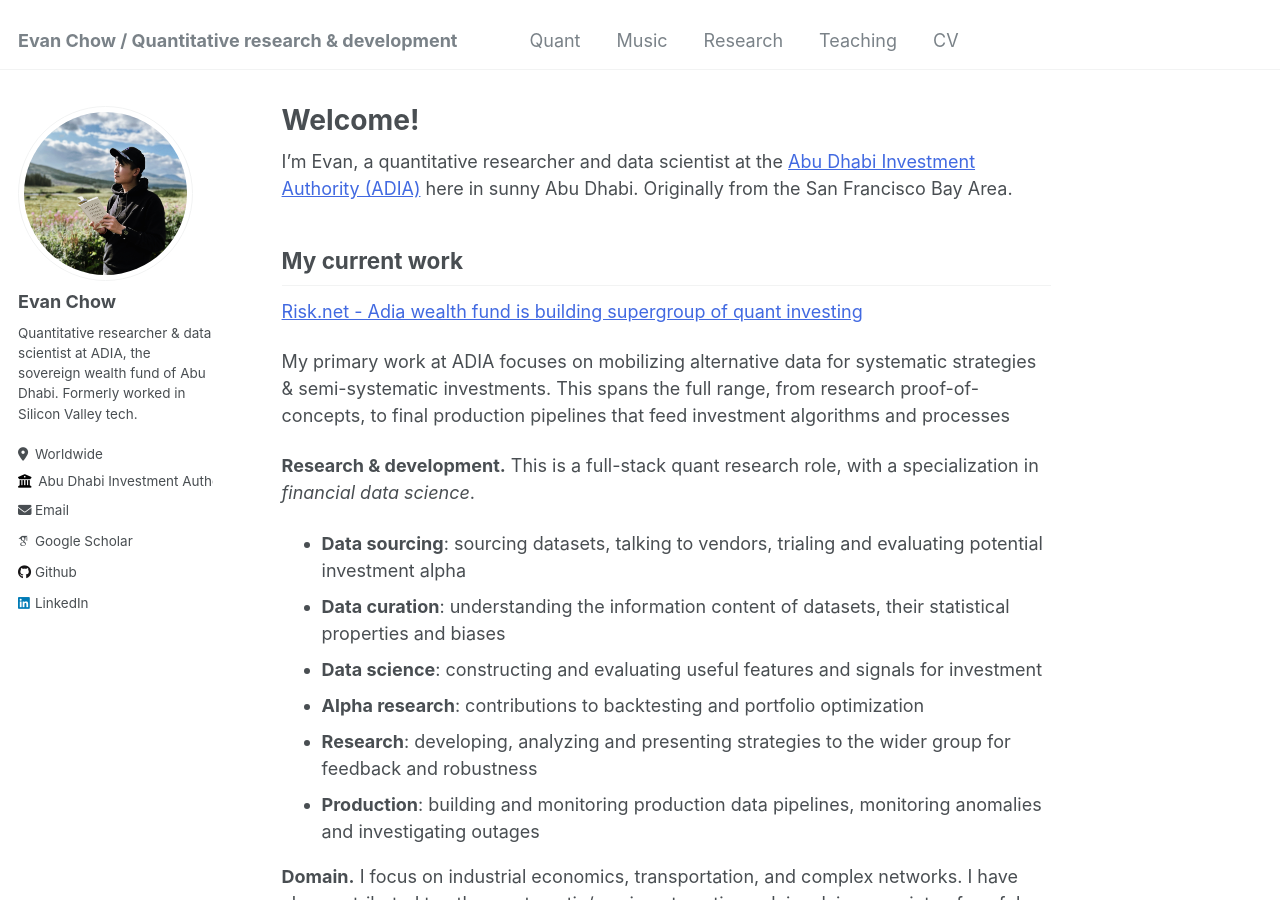
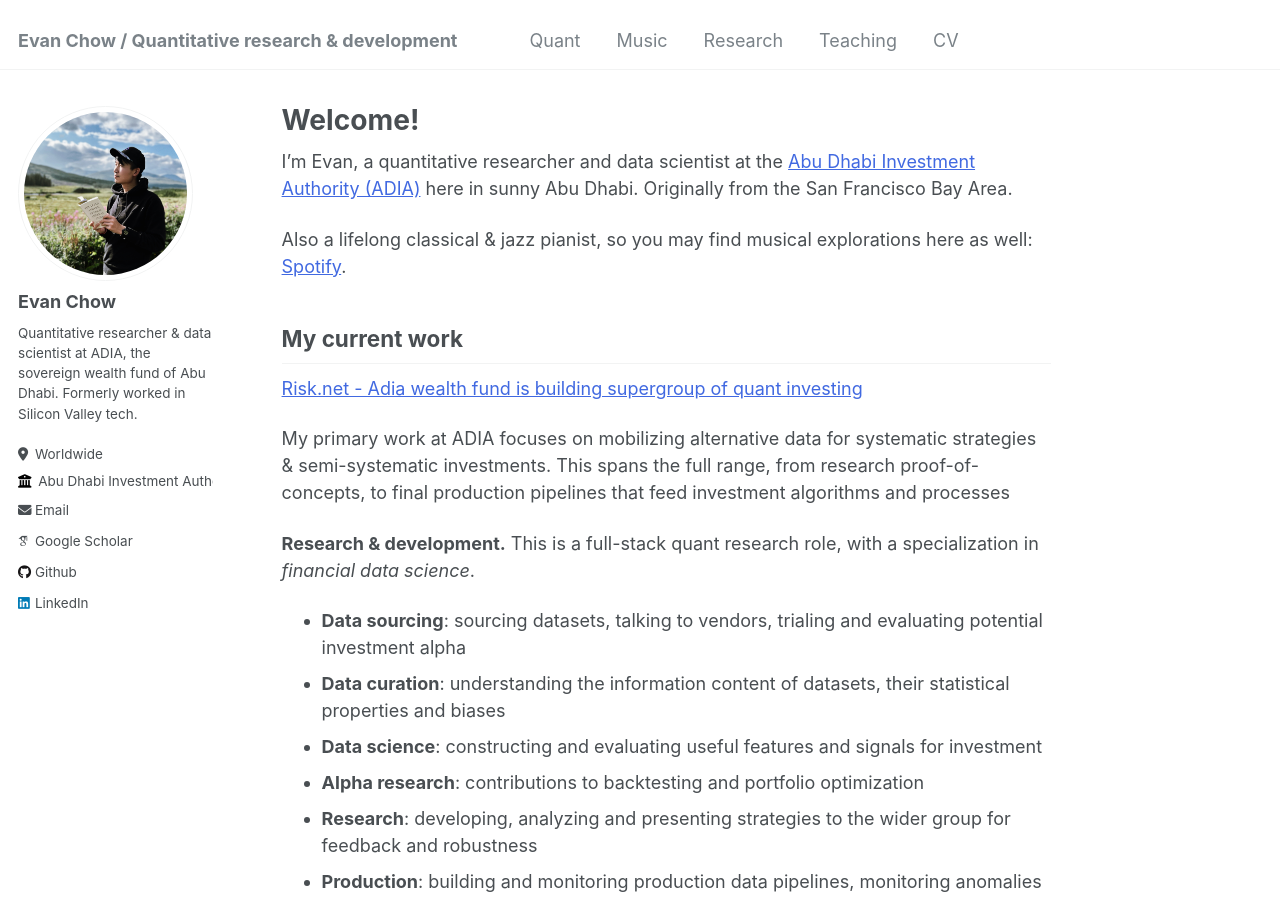
Before and after one commit to evnchw/evnchw.github.io, a Jekyll site: the page built from _pages/about.md, in a window 1280 px wide and 900 px high. Built offline with Jekyll 4.4.1, drawn with Linux system fonts in a browser that asks for light colours; some web fonts are replaced.

Commit message:
Quick commit.

```diff
--- a/_pages/about.md
+++ b/_pages/about.md
@@ -8,6 +8,8 @@ redirect_from:
 ---
 
 I'm Evan, a quantitative researcher and data scientist at the [Abu Dhabi Investment Authority (ADIA)](https://www.adia.ae/) here in sunny Abu Dhabi. Originally from the San Francisco Bay Area.
+
+Also a lifelong classical & jazz pianist, so you may find musical explorations here as well: [Spotify](https://open.spotify.com/artist/5DJAcFDVsRpCEzH0Nw9j6J).
 
 ## My current work
 
```
